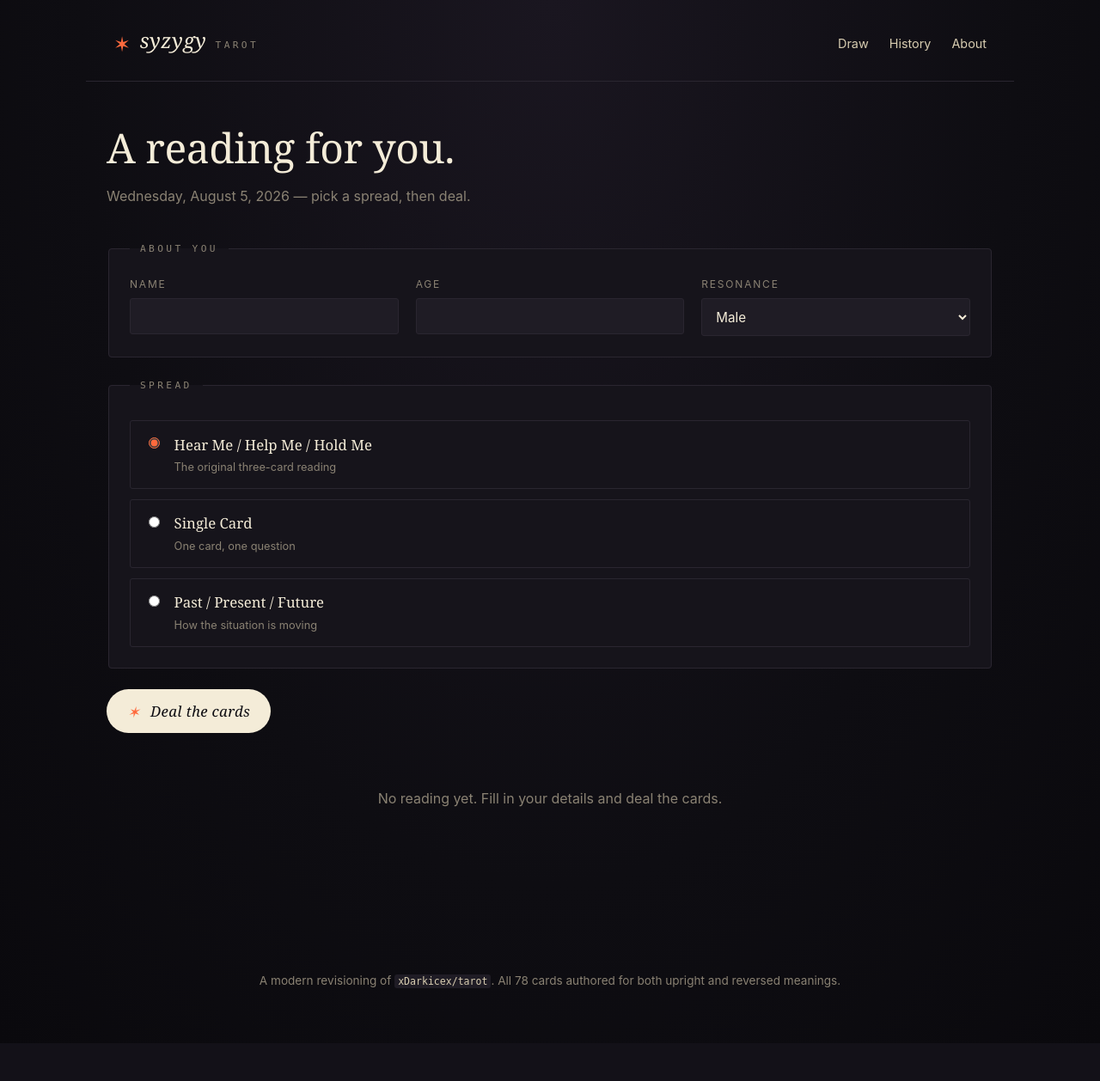
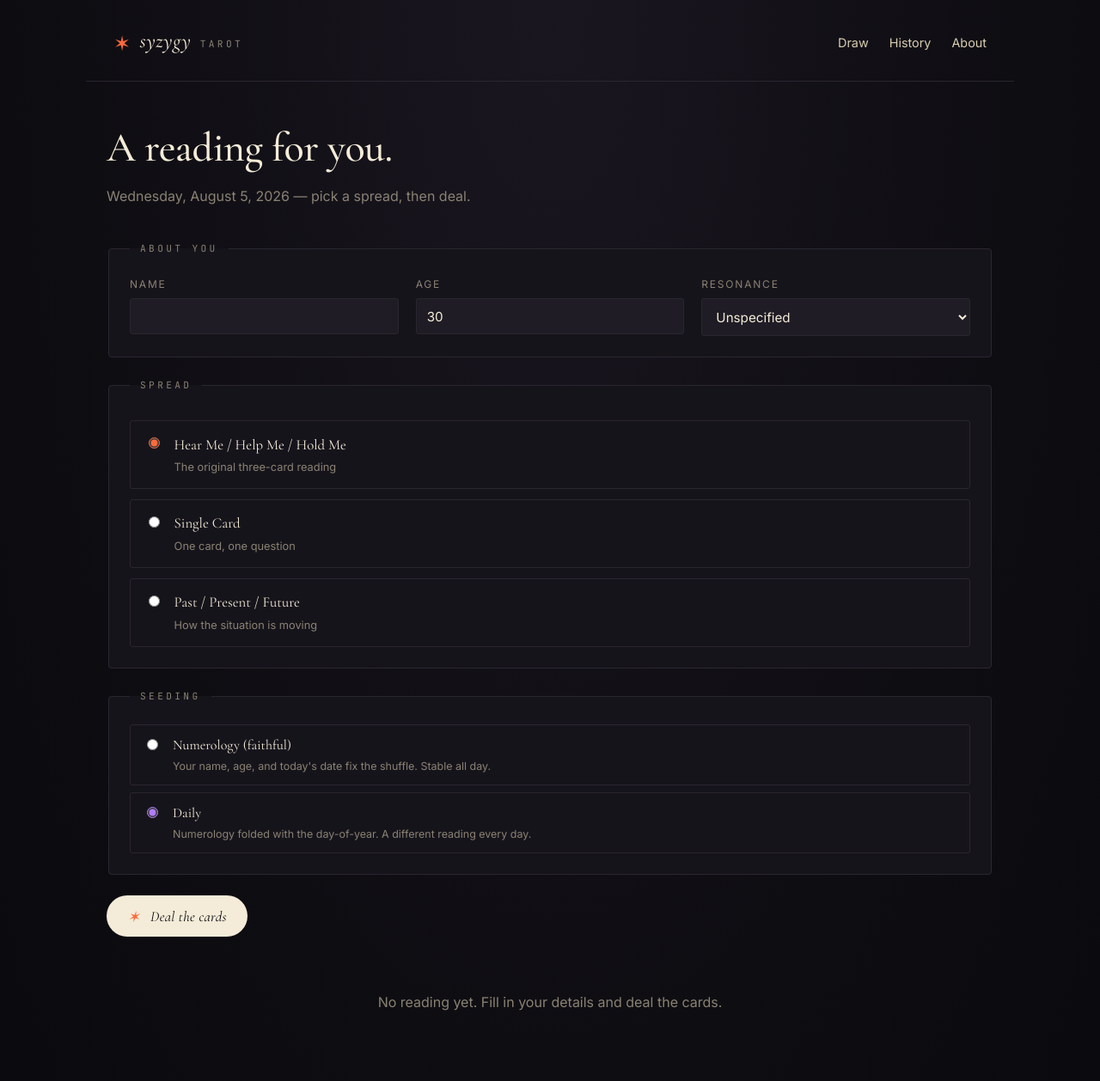
Before and after one commit to xDarkicex/syzygy-tarot, a FastAPI app: page / in a window 1280 px wide. Shown: the top 1258 px of the page at 86% size. Before the commit the page ends 1150 px from the top, so only its background shows below. Run offline with FastAPI, Linux system fonts and the light colour scheme.

Commit message:
Add DailySeed, fix Alpine $persist, load Cormorant Garamond
- DailySeed strategy XORs day-of-year into the seed so every day of the year
  yields a different reading; the original NumerologySeed still ships for
  bit-exact 1997 behaviour
- Alpine $persist plugin loads before alpine.min.js, registered via alpine:init
- Google Fonts CDN for Cormorant Garamond + Inter + JetBrains Mono
- Strategy picker in the draw form so users can pick the seeding mode
- 110/110 tests pass, all functions still under CC<10

```diff
--- a/app/static/css/site.css
+++ b/app/static/css/site.css
@@ -79,6 +79,14 @@ fieldset.profile input:focus, fieldset.profile select:focus { outline: 2px solid
 .spread__body { display: flex; flex-direction: column; gap: 0.2rem; }
 .spread__name { font-family: var(--serif); font-size: 1.05rem; }
 .spread__tag { font-size: 0.8rem; color: var(--ink-faint); }
+
+.strategy-picker { display: grid; gap: 0.5rem; }
+.strategy { display: flex; align-items: flex-start; gap: 0.85rem; padding: 0.7rem 0.9rem; border: 1px solid var(--rule); border-radius: 3px; cursor: pointer; }
+.strategy:hover { border-color: var(--ink-faint); }
+.strategy input { margin-top: 0.3rem; accent-color: var(--iris); }
+.strategy__body { display: flex; flex-direction: column; gap: 0.15rem; }
+.strategy__name { font-family: var(--serif); font-size: 1rem; }
+.strategy__tag { font-size: 0.78rem; color: var(--ink-faint); }
 
 .draw-button {
   justify-self: start;
--- /dev/null
+++ b/app/static/js/alpine-persist.min.js
@@ -0,0 +1 @@
+(()=>{function d(t){let n=()=>{let r,a;try{a=localStorage}catch(i){console.error(i),console.warn("Alpine: $persist is using temporary storage since localStorage is unavailable.");let e=new Map;a={getItem:e.get.bind(e),setItem:e.set.bind(e)}}return t.interceptor((i,e,l,s,f)=>{let o=r||`_x_${s}`,u=g(o,a)?p(o,a):i;return l(u),t.effect(()=>{let c=e();m(o,c,a),l(c)}),u},i=>{i.as=e=>(r=e,i),i.using=e=>(a=e,i)})};Object.defineProperty(t,"$persist",{get:()=>n()}),t.magic("persist",n),t.persist=(r,{get:a,set:i},e=localStorage)=>{let l=g(r,e)?p(r,e):a();i(l),t.effect(()=>{let s=a();m(r,s,e),i(s)})}}function g(t,n){return n.getItem(t)!==null}function p(t,n){let r=n.getItem(t,n);if(r!==void 0)return JSON.parse(r)}function m(t,n,r){r.setItem(t,JSON.stringify(n))}document.addEventListener("alpine:init",()=>{window.Alpine.plugin(d)});})();
--- a/app/templates/base.html
+++ b/app/templates/base.html
@@ -1,14 +1,18 @@
 <!doctype html>
-<html lang="en" x-data="{ profile: $persist({ name: '', age: 30, resonance: 'Unspecified' }).as('syzygy_profile') }" x-init="if (!profile.name) profile = { name: '', age: 30, resonance: 'Unspecified' }">
+<html lang="en">
 <head>
   <meta charset="utf-8" />
   <meta name="viewport" content="width=device-width, initial-scale=1" />
   <title>{% block title %}syzygy · tarot{% endblock %}</title>
+  <link rel="preconnect" href="https://fonts.googleapis.com" />
+  <link rel="preconnect" href="https://fonts.gstatic.com" crossorigin />
+  <link rel="stylesheet" href="https://fonts.googleapis.com/css2?family=Cormorant+Garamond:ital,wght@0,400;0,500;0,600;1,400;1,500&family=Inter:wght@400;500;600&family=JetBrains+Mono:wght@400;500&display=swap" />
   <link rel="stylesheet" href="/static/css/site.css" />
   <script src="/static/js/htmx.min.js" defer></script>
+  <script src="/static/js/alpine-persist.min.js" defer></script>
   <script src="/static/js/alpine.min.js" defer></script>
 </head>
-<body>
+<body x-data="syzygy()">
   <header class="masthead">
     <a class="brand" href="/">
       <span class="brand__mark" aria-hidden="true">✶</span>
@@ -29,5 +33,13 @@
   <footer class="footer">
     <p>A modern revisioning of <code>xDarkicex/tarot</code>. All 78 cards authored for both upright and reversed meanings.</p>
   </footer>
+
+  <script>
+    document.addEventListener('alpine:init', () => {
+      window.Alpine.data('syzygy', () => ({
+        profile: Alpine.$persist({ name: '', age: 30, resonance: 'Unspecified' }).as('syzygy_profile'),
+      }))
+    })
+  </script>
 </body>
 </html>
--- a/app/templates/home.html
+++ b/app/templates/home.html
@@ -40,6 +40,19 @@
     {% endfor %}
   </fieldset>
 
+  <fieldset class="strategy-picker">
+    <legend>Seeding</legend>
+    {% for strategy in strategies %}
+      <label class="strategy">
+        <input type="radio" name="strategy_slug" value="{{ strategy.slug }}" {% if strategy.slug == 'daily' %}checked{% endif %} />
+        <span class="strategy__body">
+          <span class="strategy__name">{{ strategy.label }}</span>
+          <span class="strategy__tag">{{ strategy.description }}</span>
+        </span>
+      </label>
+    {% endfor %}
+  </fieldset>
+
   <button class="draw-button" type="submit">
     <span class="draw-button__mark" aria-hidden="true">✶</span>
     <span>Deal the cards</span>
--- a/app/web/routes/readings.py
+++ b/app/web/routes/readings.py
@@ -35,7 +35,7 @@ def deal_reading(
     age: int = Form(...),
     resonance: str = Form(...),
     spread_slug: str = Form(...),
-    strategy_slug: str = Form("numerology"),
+    strategy_slug: str = Form("daily"),
     save: str = Form("on"),
     conn: sqlite3.Connection = Depends(get_db),
     today=Depends(get_today),
```
Also changed, not shown: app/domain/seeding.py (+22 -3 lines), app/web/routes/pages.py (+7 -2 lines), tests/test_fidelity.py (+23 -3 lines), tests/test_web.py (+2 -0 lines).
